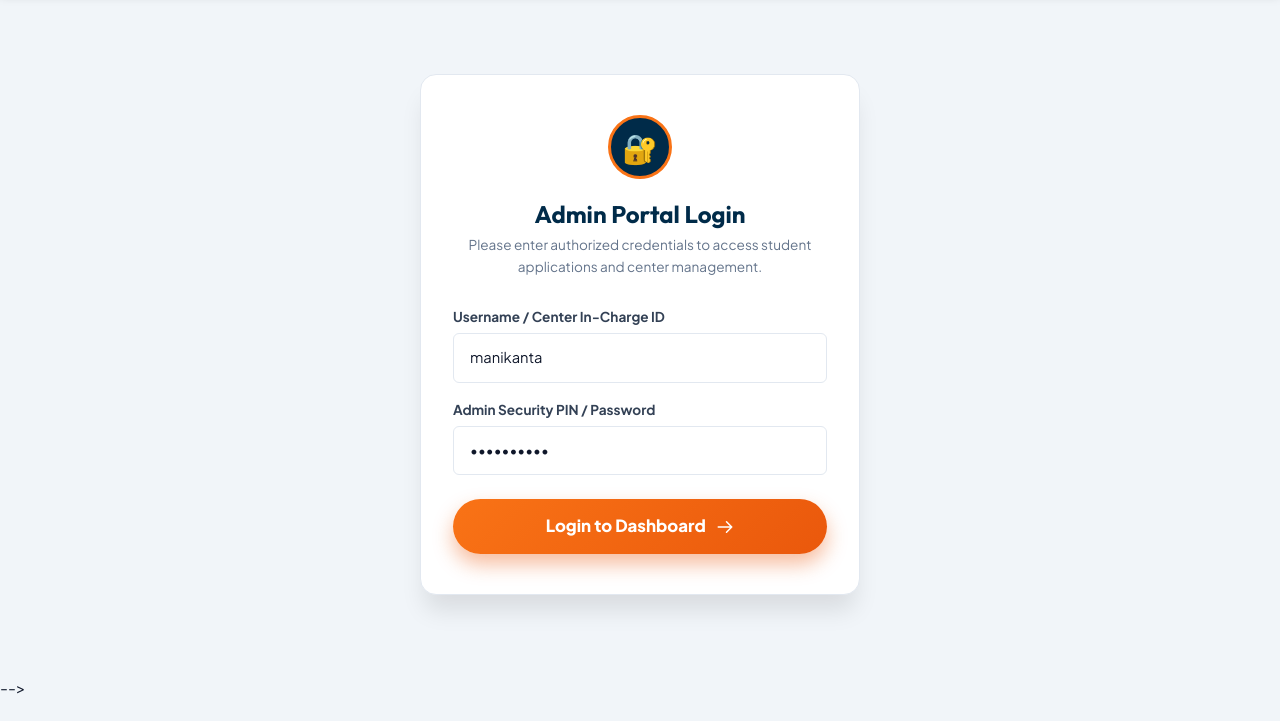
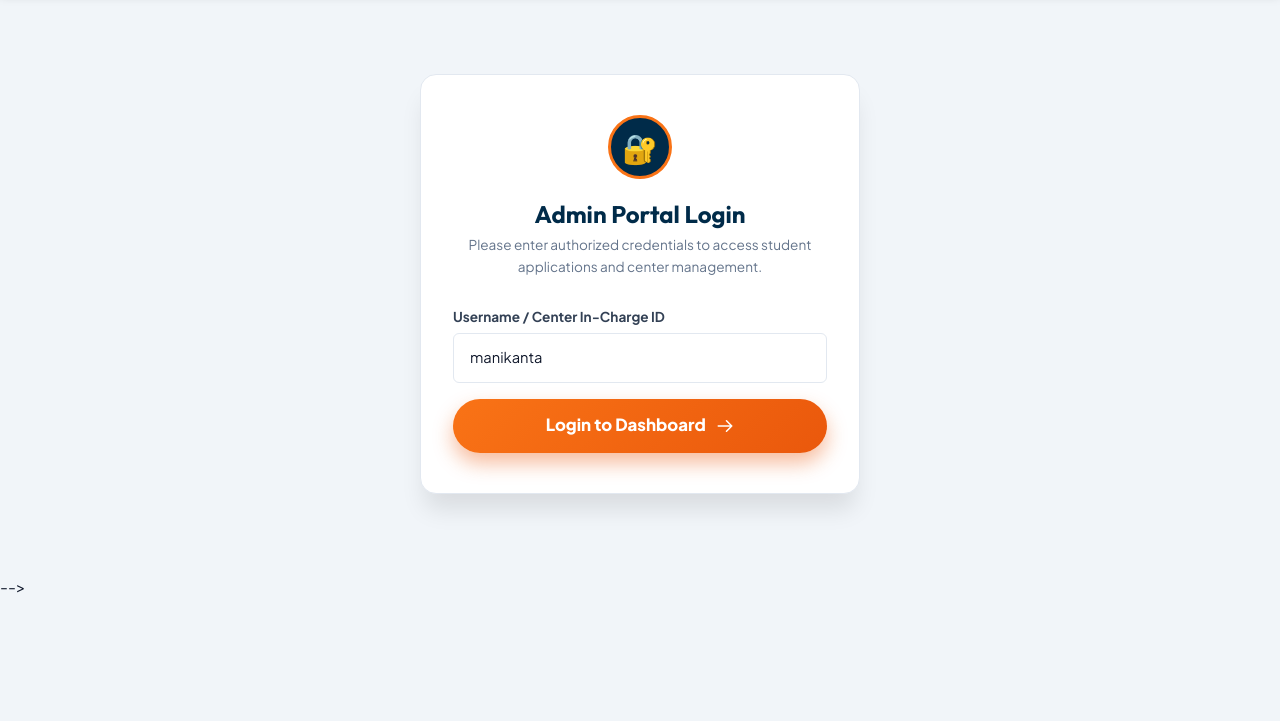
Before and after one commit to ammaeducationvij-create/Amma-education, a plain HTML site: page amma-education/admin.html in a window 1280 px wide. Shown: the part 79-800 px from the top of the page. Drawn offline with Linux system fonts and the light colour scheme.

Commit message:
Update admin.html

```diff
--- a/amma-education/admin.html
+++ b/amma-education/admin.html
@@ -56,10 +56,10 @@
         <input type="text" id="adminUser" class="form-input" placeholder="e.g. manikanta or admin" value="manikanta" required>
       </div>
 
-      <div class="form-group" style="text-align: left; margin-bottom: 1.5rem;">
+      <!-- <div class="form-group" style="text-align: left; margin-bottom: 1.5rem;">
         <label class="form-label" for="adminPin">Admin Security PIN / Password</label>
         <input type="password" id="adminPin" class="form-input" placeholder="Enter PIN / Mobile" value="7396538004" required>
-      </div>
+      </div> -->
 
       <button type="submit" class="btn-submit-reg" style="width: 100%; justify-content: center; padding: 0.85rem;">
         <span>Login to Dashboard</span>
```
